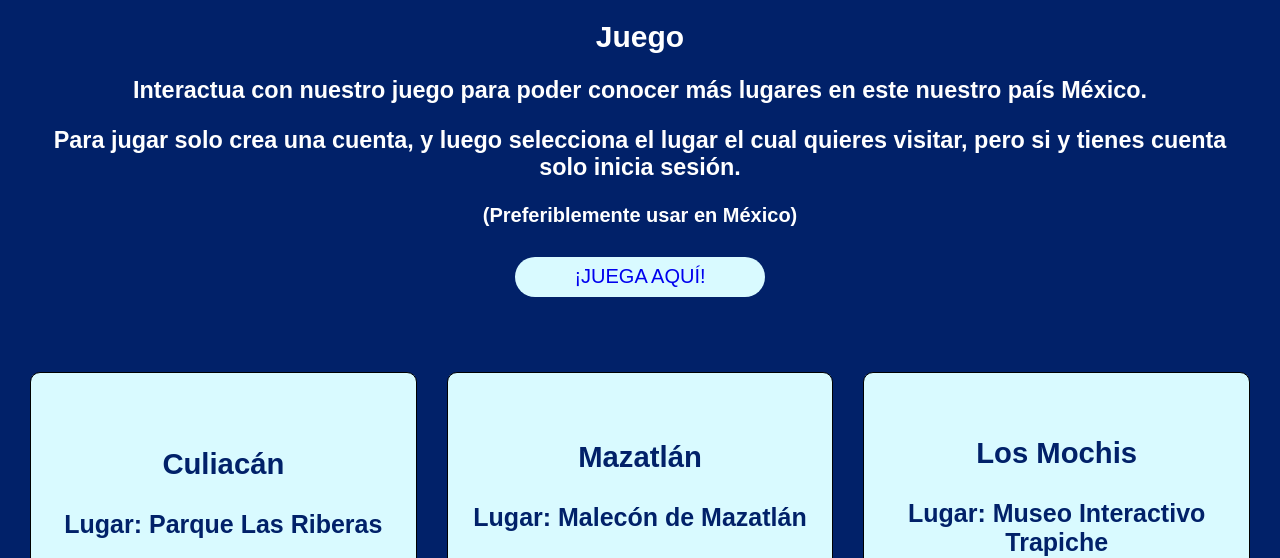
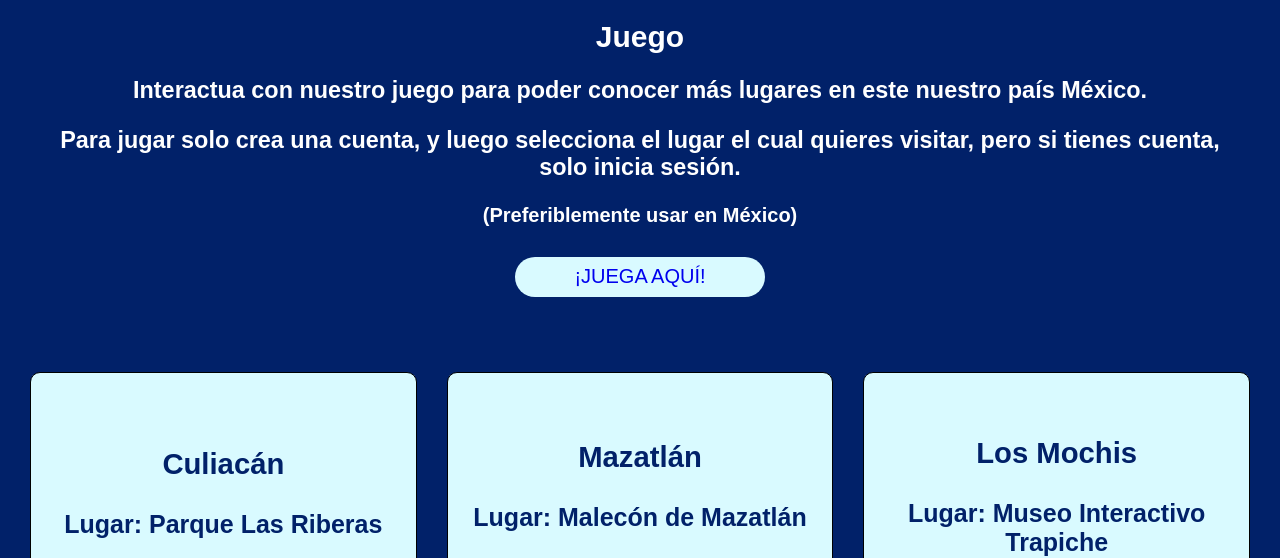
Before and after one commit to xConra/TuCiudad, a plain HTML site: page index.html in a window 1280 px wide. Shown: the part 1900-2458 px from the top of the page. Drawn offline with Linux system fonts and the light colour scheme; a web font is replaced by a local one.

Commit message:
Versión definitiva

```diff
--- a/index.html
+++ b/index.html
@@ -54,7 +54,7 @@
         <br>
         <h3> Interactua con nuestro juego para poder conocer más lugares en este nuestro país México. </h3>
         <br>
-        <h3>Para jugar solo crea una cuenta, y luego selecciona el lugar el cual quieres visitar, pero si y tienes cuenta solo inicia sesión.</h3>
+        <h3>Para jugar solo crea una cuenta, y luego selecciona el lugar el cual quieres visitar, pero si tienes cuenta, solo inicia sesión.</h3>
         <br>
         <h4> (Preferiblemente usar en México) </h4>
         <button class="secundario-buttom"> <a href="https://www.geoguessr.com/maps/official">¡JUEGA AQUÍ!</a></button>
```
